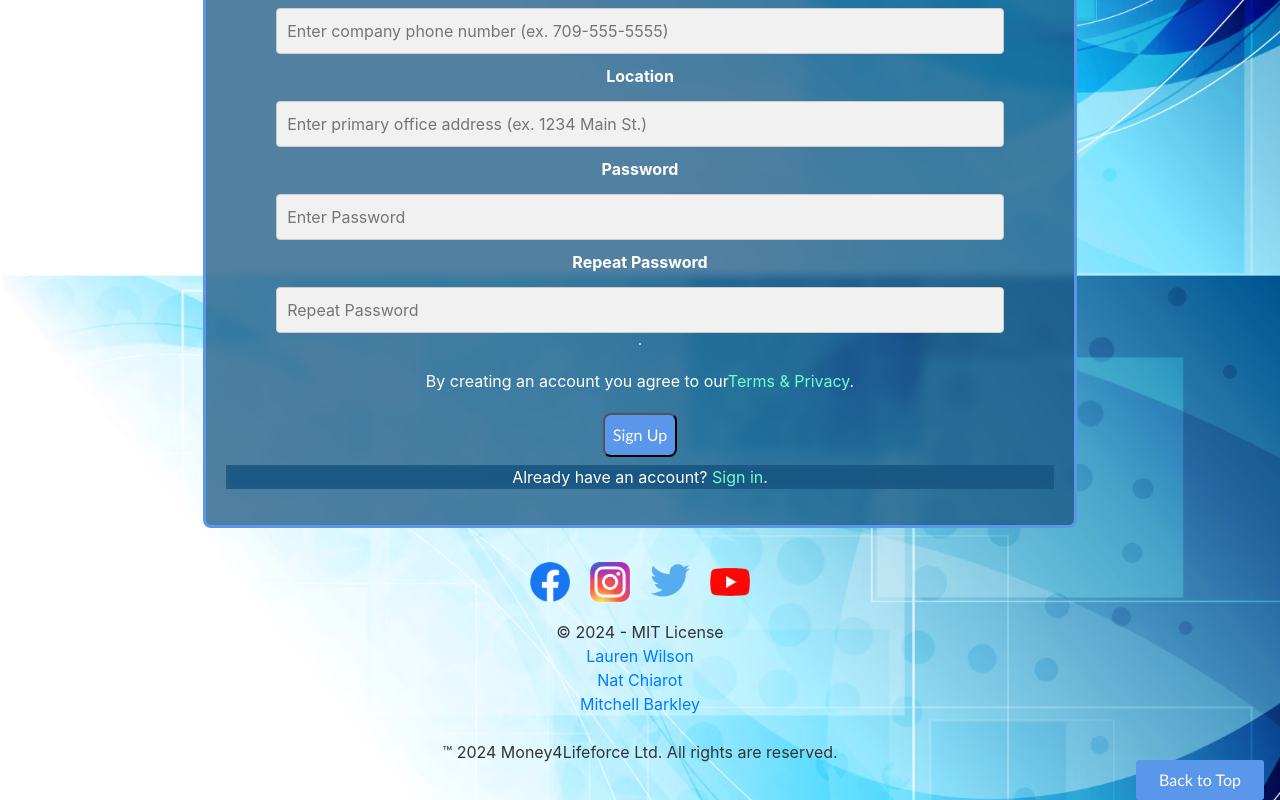
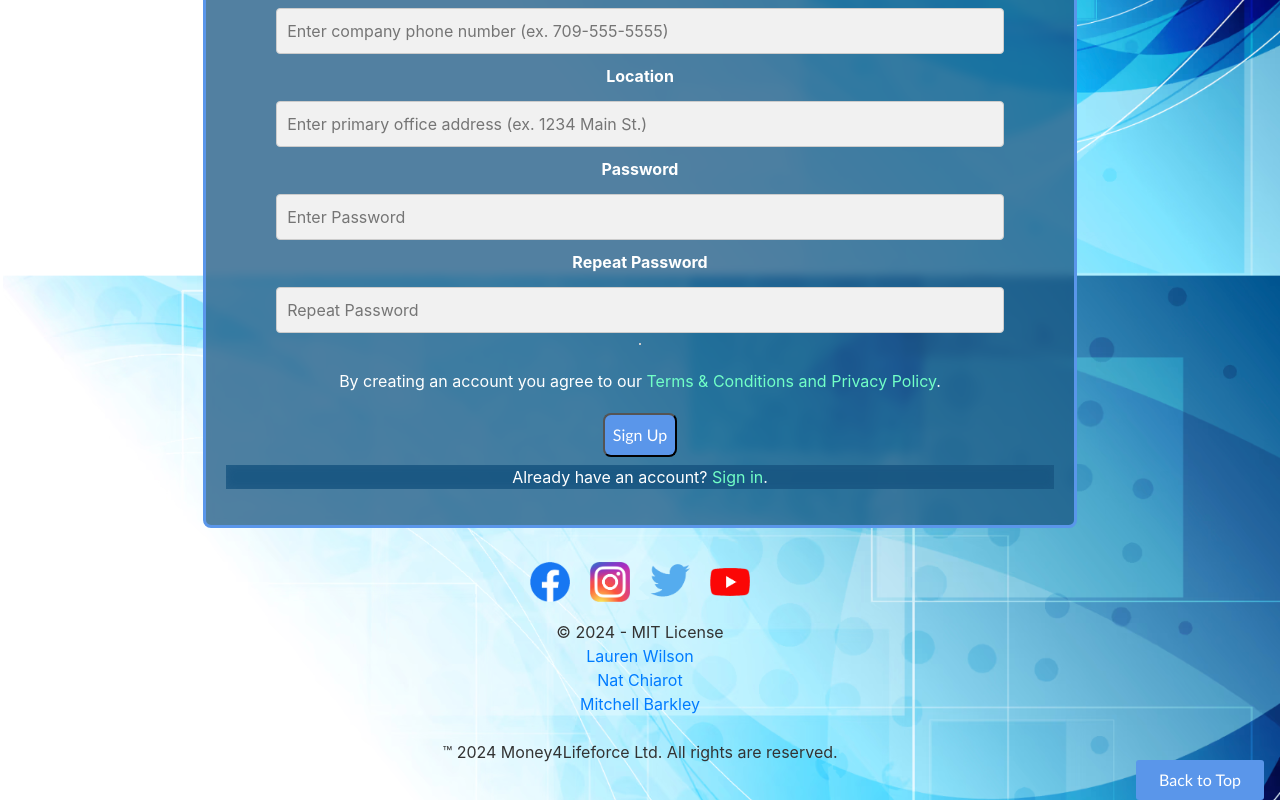
Before and after one commit to natchiarot/S4-FinalSprint-Frontend, a React (Create React App) app in the folder final-sprint-front/: page /users/signUp in a window 1280 px wide. Shown: the part 626-1426 px from the top of the page. Built offline with nearby package versions, Linux system fonts and the light colour scheme; a web font is replaced by a local one.

Commit message:
404, eslint warning resolved

```diff
--- a/final-sprint-front/src/components/SignupPage.jsx
+++ b/final-sprint-front/src/components/SignupPage.jsx
@@ -88,10 +88,10 @@ const SignupPage = () => {
               <hr />
               <br />
               <p>
-                By creating an account you agree to our
-                <a href="#" class="signin-link">
-                  Terms & Privacy
-                </a>
+                By creating an account you agree to our{" "}
+                <Link className="signin-link">
+                  Terms & Conditions and Privacy Policy
+                </Link>
                 .
               </p>
               <button type="submit" class="registerbtn">
--- a/final-sprint-front/src/routing/AllRoutes.jsx
+++ b/final-sprint-front/src/routing/AllRoutes.jsx
@@ -6,6 +6,7 @@ import Header from "../components/Header";
 import FrontPage from "../components/FrontPage";
 import SigninPage from "../components/SigninPage";
 import SignupPage from "../components/SignupPage";
+import Error404 from "../components/Error404";
 
 const AllRoutes = () => {
   const { token } = useAuth();
@@ -64,6 +65,17 @@ const AllRoutes = () => {
     ...publicRoutes,
     ...(!token ? unauthenticedOnlyRoutes : []),
     ...authenticatedRoutes, //These routes are always included, as they are protected by the ProtectedRoute
+    ...[
+      {
+        path: "*",
+        element: (
+          <>
+            <Header />
+            <Error404 />
+          </>
+        ),
+      },
+    ],
   ]);
 
   return <RouterProvider router={router} />;
```
